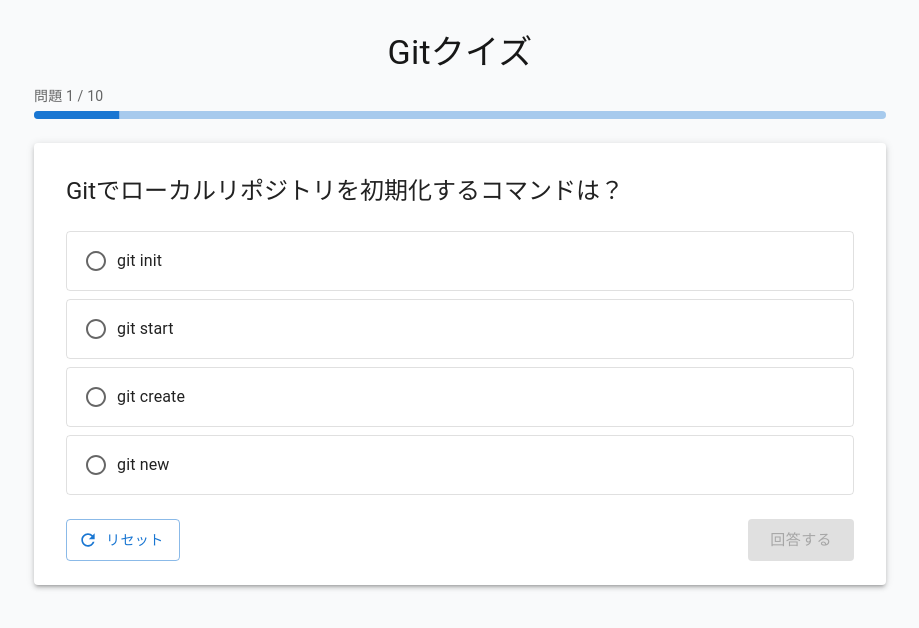
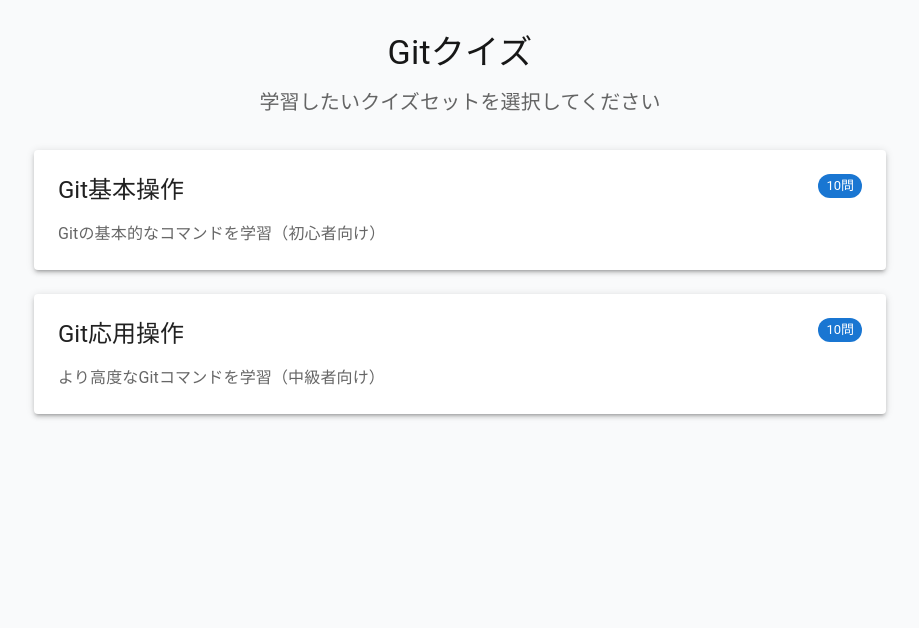
Before and after one commit to yukanakamura1226/git-quiz-app-claude, a Next.js app: page / in a window 1280 px wide. Shown: the top 628 px of the page, without its empty margins (180-1099 px from the left). Built offline with nearby package versions, Linux system fonts and the light colour scheme.

Commit message:
feat: 効果音、セット数追加

```diff
--- a/src/app/components/GitQuiz.tsx
+++ b/src/app/components/GitQuiz.tsx
@@ -18,8 +18,8 @@
   useTheme,
   useMediaQuery
 } from '@mui/material';
-import { CheckCircle, Cancel, Refresh, Quiz } from '@mui/icons-material';
-import { gitQuizQuestions } from '../quiz-data';
+import { CheckCircle, Cancel, Refresh, Quiz, ArrowBack } from '@mui/icons-material';
+import { quizSets, QuizSet, QuizQuestion } from '../quiz-data';
 
 interface QuizResult {
   questionId: number;
@@ -42,6 +42,7 @@
   const theme = useTheme();
   const isMobile = useMediaQuery(theme.breakpoints.down('sm'));
 
+  const [selectedQuizSet, setSelectedQuizSet] = useState<QuizSet | null>(null);
   const [quizState, setQuizState] = useState<QuizState>({
     currentQuestionIndex: 0,
     selectedAnswer: null,
@@ -52,8 +53,9 @@
     score: 0
   });
 
-  const currentQuestion = gitQuizQuestions[quizState.currentQuestionIndex];
-  const progress = ((quizState.currentQuestionIndex + 1) / gitQuizQuestions.length) * 100;
+  const currentQuestions = selectedQuizSet?.questions || [];
+  const currentQuestion = currentQuestions[quizState.currentQuestionIndex];
+  const progress = currentQuestions.length > 0 ? ((quizState.currentQuestionIndex + 1) / currentQuestions.length) * 100 : 0;
 
   const loadQuizProgress = useCallback(() => {
     try {
@@ -84,25 +86,23 @@
   }, [saveQuizProgress]);
 
   const handleAnswerSelect = (answerIndex: number) => {
-    setQuizState(prev => ({
-      ...prev,
-      selectedAnswer: answerIndex
-    }));
-  };
+    const isCorrect = answerIndex === currentQuestion.correctAnswer;
 
-  const handleSubmitAnswer = () => {
-    if (quizState.selectedAnswer === null) return;
+    // 正解時にピンポン音を再生
+    if (isCorrect) {
+      playCorrectSound();
+    }
 
-    const isCorrect = quizState.selectedAnswer === currentQuestion.correctAnswer;
     const result: QuizResult = {
       questionId: currentQuestion.id,
-      selectedAnswer: quizState.selectedAnswer,
+      selectedAnswer: answerIndex,
       isCorrect,
       timestamp: Date.now()
     };
 
     setQuizState(prev => ({
       ...prev,
+      selectedAnswer: answerIndex,
       showResult: true,
       isCorrect,
       results: [...prev.results, result],
@@ -110,8 +110,86 @@
     }));
   };
 
+  const playCorrectSound = () => {
+    try {
+      const AudioContext = window.AudioContext || (window as typeof window & { webkitAudioContext: typeof AudioContext }).webkitAudioContext;
+      const context = new AudioContext();
+
+      // ピンポン音を生成（シンプルなチャイム音）
+      const oscillator1 = context.createOscillator();
+      const oscillator2 = context.createOscillator();
+      const gainNode = context.createGain();
+
+      oscillator1.connect(gainNode);
+      oscillator2.connect(gainNode);
+      gainNode.connect(context.destination);
+
+      // ピンポンの「ピン」音（高い音）
+      oscillator1.frequency.setValueAtTime(800, context.currentTime);
+      oscillator1.frequency.setValueAtTime(800, context.currentTime + 0.1);
+
+      // ピンポンの「ポン」音（低い音）
+      oscillator2.frequency.setValueAtTime(600, context.currentTime + 0.15);
+      oscillator2.frequency.setValueAtTime(600, context.currentTime + 0.25);
+
+      // 音量調整
+      gainNode.gain.setValueAtTime(0.3, context.currentTime);
+      gainNode.gain.exponentialRampToValueAtTime(0.01, context.currentTime + 0.4);
+
+      oscillator1.start(context.currentTime);
+      oscillator1.stop(context.currentTime + 0.15);
+
+      oscillator2.start(context.currentTime + 0.15);
+      oscillator2.stop(context.currentTime + 0.4);
+    } catch {
+      console.log('Audio playback not supported');
+    }
+  };
+
+
+  const playPageTurnSound = () => {
+    try {
+      const AudioContext = window.AudioContext || (window as typeof window & { webkitAudioContext: typeof AudioContext }).webkitAudioContext;
+      const context = new AudioContext();
+
+      // ページめくり音を生成（紙がめくれる音）
+      const whiteNoise = context.createBufferSource();
+      const buffer = context.createBuffer(1, context.sampleRate * 0.2, context.sampleRate);
+      const data = buffer.getChannelData(0);
+
+      // ホワイトノイズを生成
+      for (let i = 0; i < buffer.length; i++) {
+        data[i] = Math.random() * 2 - 1;
+      }
+
+      whiteNoise.buffer = buffer;
+
+      // フィルターでページめくり感を演出
+      const filter = context.createBiquadFilter();
+      filter.type = 'highpass';
+      filter.frequency.setValueAtTime(3000, context.currentTime);
+      filter.Q.setValueAtTime(10, context.currentTime);
+
+      const gainNode = context.createGain();
+      gainNode.gain.setValueAtTime(0.02, context.currentTime);
+      gainNode.gain.exponentialRampToValueAtTime(0.001, context.currentTime + 0.15);
+
+      whiteNoise.connect(filter);
+      filter.connect(gainNode);
+      gainNode.connect(context.destination);
+
+      whiteNoise.start(context.currentTime);
+      whiteNoise.stop(context.currentTime + 0.15);
+    } catch {
+      console.log('Audio playback not supported');
+    }
+  };
+
   const handleNextQuestion = () => {
-    if (quizState.currentQuestionIndex < gitQuizQuestions.length - 1) {
+    // ページめくり音を再生
+    playPageTurnSound();
+
+    if (quizState.currentQuestionIndex < currentQuestions.length - 1) {
       setQuizState(prev => ({
         ...prev,
         currentQuestionIndex: prev.currentQuestionIndex + 1,
@@ -140,12 +218,88 @@
     localStorage.removeItem('gitQuizState');
   };
 
+  const handleSelectQuizSet = (quizSet: QuizSet) => {
+    setSelectedQuizSet(quizSet);
+    setQuizState({
+      currentQuestionIndex: 0,
+      selectedAnswer: null,
+      showResult: false,
+      isCorrect: false,
+      quizCompleted: false,
+      results: [],
+      score: 0
+    });
+  };
+
+  const handleBackToSetSelection = () => {
+    setSelectedQuizSet(null);
+    setQuizState({
+      currentQuestionIndex: 0,
+      selectedAnswer: null,
+      showResult: false,
+      isCorrect: false,
+      quizCompleted: false,
+      results: [],
+      score: 0
+    });
+  };
+
   const getScoreColor = () => {
-    const percentage = (quizState.score / gitQuizQuestions.length) * 100;
+    const percentage = (quizState.score / currentQuestions.length) * 100;
     if (percentage >= 80) return 'success';
     if (percentage >= 60) return 'warning';
     return 'error';
   };
+
+  // セット選択画面
+  if (!selectedQuizSet) {
+    return (
+      <Container maxWidth="md">
+        <Box sx={{ mb: 3 }}>
+          <Typography variant="h4" align="center" gutterBottom>
+            Gitクイズ
+          </Typography>
+          <Typography variant="h6" align="center" color="text.secondary" gutterBottom>
+            学習したいクイズセットを選択してください
+          </Typography>
+        </Box>
+
+        <Box sx={{ display: 'grid', gap: 3, mt: 4 }}>
+          {quizSets.map((quizSet) => (
+            <Card
+              key={quizSet.id}
+              elevation={3}
+              sx={{
+                cursor: 'pointer',
+                transition: 'all 0.2s ease-in-out',
+                '&:hover': {
+                  elevation: 6,
+                  transform: 'translateY(-2px)'
+                }
+              }}
+              onClick={() => handleSelectQuizSet(quizSet)}
+            >
+              <CardContent sx={{ p: 3 }}>
+                <Box sx={{ display: 'flex', justifyContent: 'space-between', alignItems: 'flex-start', mb: 2 }}>
+                  <Typography variant="h5" component="h2">
+                    {quizSet.title}
+                  </Typography>
+                  <Chip
+                    label={`${quizSet.questions.length}問`}
+                    color="primary"
+                    size="small"
+                  />
+                </Box>
+                <Typography variant="body1" color="text.secondary">
+                  {quizSet.description}
+                </Typography>
+              </CardContent>
+            </Card>
+          ))}
+        </Box>
+      </Container>
+    );
+  }
 
   if (quizState.quizCompleted) {
     return (
@@ -156,14 +310,14 @@
             クイズ完了！
           </Typography>
           <Typography variant="h5" sx={{ mb: 3 }}>
-            スコア: {quizState.score} / {gitQuizQuestions.length}
+            スコア: {quizState.score} / {currentQuestions.length}
           </Typography>
           <Chip
-            label={`正答率: ${Math.round((quizState.score / gitQuizQuestions.length) * 100)}%`}
+            label={`正答率: ${Math.round((quizState.score / currentQuestions.length) * 100)}%`}
             color={getScoreColor()}
             sx={{ mb: 3, fontSize: '1.2rem', py: 3 }}
           />
-          <Box sx={{ mt: 3 }}>
+          <Box sx={{ mt: 3, display: 'flex', gap: 2, justifyContent: 'center', flexWrap: 'wrap' }}>
             <Button
               variant="contained"
               onClick={handleResetQuiz}
@@ -171,6 +325,14 @@
               size="large"
             >
               もう一度挑戦する
+            </Button>
+            <Button
+              variant="outlined"
+              onClick={handleBackToSetSelection}
+              startIcon={<ArrowBack />}
+              size="large"
+            >
+              セット選択に戻る
             </Button>
           </Box>
         </Paper>
@@ -181,12 +343,26 @@
   return (
     <Container maxWidth="md">
       <Box sx={{ mb: 3 }}>
+        <Box sx={{ display: 'flex', alignItems: 'center', justifyContent: 'space-between', mb: 2 }}>
+          <Button
+            variant="outlined"
+            onClick={handleBackToSetSelection}
+            startIcon={<ArrowBack />}
+            size="small"
+          >
+            セット選択
+          </Button>
+          <Typography variant="h6" color="primary">
+            {selectedQuizSet?.title}
+          </Typography>
+          <Box sx={{ width: 120 }} />
+        </Box>
         <Typography variant="h4" align="center" gutterBottom>
           Gitクイズ
         </Typography>
         <Box sx={{ mb: 2 }}>
           <Typography variant="body2" color="text.secondary" gutterBottom>
-            問題 {quizState.currentQuestionIndex + 1} / {gitQuizQuestions.length}
+            問題 {quizState.currentQuestionIndex + 1} / {currentQuestions.length}
           </Typography>
           <LinearProgress variant="determinate" value={progress} sx={{ height: 8, borderRadius: 4 }} />
         </Box>
@@ -203,7 +379,7 @@
             onChange={(e) => handleAnswerSelect(Number(e.target.value))}
           >
             <Box sx={{ display: 'flex', flexDirection: 'column', gap: 1 }}>
-              {currentQuestion.options.map((option, index) => (
+              {currentQuestion.options.map((option: string, index: number) => (
                 <Box key={index}>
                   <Paper
                     elevation={quizState.selectedAnswer === index ? 2 : 0}
@@ -261,22 +437,13 @@
               リセット
             </Button>
 
-            {!quizState.showResult ? (
-              <Button
-                variant="contained"
-                onClick={handleSubmitAnswer}
-                disabled={quizState.selectedAnswer === null}
-                size="large"
-              >
-                回答する
-              </Button>
-            ) : (
+            {quizState.showResult && (
               <Button
                 variant="contained"
                 onClick={handleNextQuestion}
                 size="large"
               >
-                {quizState.currentQuestionIndex < gitQuizQuestions.length - 1 ? '次の問題' : '結果を見る'}
+                {quizState.currentQuestionIndex < currentQuestions.length - 1 ? '次の問題' : '結果を見る'}
               </Button>
             )}
           </Box>
--- a/src/app/quiz-data.ts
+++ b/src/app/quiz-data.ts
@@ -6,7 +6,15 @@
   explanation: string;
 }
 
-export const gitQuizQuestions: QuizQuestion[] = [
+export interface QuizSet {
+  id: string;
+  title: string;
+  description: string;
+  questions: QuizQuestion[];
+}
+
+// Git基本操作クイズ（初心者向け）
+const basicQuestions: QuizQuestion[] = [
   {
     id: 1,
     question: "Gitでローカルリポジトリを初期化するコマンドは？",
@@ -30,45 +38,45 @@
   },
   {
     id: 4,
-    question: "リモートリポジトリから変更を取得するコマンドは？",
-    options: ["git download", "git fetch", "git get", "git retrieve"],
-    correctAnswer: 1,
-    explanation: "git fetchコマンドでリモートリポジトリから変更を取得します。"
-  },
-  {
-    id: 5,
     question: "現在のリポジトリの状態を確認するコマンドは？",
     options: ["git info", "git status", "git state", "git check"],
     correctAnswer: 1,
     explanation: "git statusコマンドで現在のリポジトリの状態を確認できます。"
   },
   {
+    id: 5,
+    question: "リモートリポジトリを複製するコマンドは？",
+    options: ["git copy", "git clone", "git download", "git duplicate"],
+    correctAnswer: 1,
+    explanation: "git cloneコマンドでリモートリポジトリを複製します。"
+  },
+  {
     id: 6,
+    question: "リモートリポジトリに変更をプッシュするコマンドは？",
+    options: ["git upload", "git push", "git send", "git sync"],
+    correctAnswer: 1,
+    explanation: "git pushコマンドでリモートリポジトリに変更をプッシュします。"
+  },
+  {
+    id: 7,
+    question: "リモートリポジトリから最新の変更を取得してマージするコマンドは？",
+    options: ["git fetch", "git pull", "git download", "git sync"],
+    correctAnswer: 1,
+    explanation: "git pullコマンドでリモートリポジトリから変更を取得してマージします。"
+  },
+  {
+    id: 8,
     question: "新しいブランチを作成して切り替えるコマンドは？",
     options: ["git branch -new", "git checkout -b", "git create-branch", "git switch -new"],
     correctAnswer: 1,
     explanation: "git checkout -bコマンドで新しいブランチを作成して切り替えます。"
   },
   {
-    id: 7,
-    question: "リモートリポジトリに変更をプッシュするコマンドは？",
-    options: ["git upload", "git push", "git send", "git sync"],
-    correctAnswer: 1,
-    explanation: "git pushコマンドでリモートリポジトリに変更をプッシュします。"
-  },
-  {
-    id: 8,
+    id: 9,
     question: "コミット履歴を表示するコマンドは？",
     options: ["git history", "git log", "git commits", "git timeline"],
     correctAnswer: 1,
     explanation: "git logコマンドでコミット履歴を表示します。"
-  },
-  {
-    id: 9,
-    question: "特定のコミットの変更内容を表示するコマンドは？",
-    options: ["git diff", "git show", "git view", "git display"],
-    correctAnswer: 1,
-    explanation: "git showコマンドで特定のコミットの変更内容を表示します。"
   },
   {
     id: 10,
@@ -78,3 +86,96 @@
     explanation: "git mergeコマンドでブランチをマージします。"
   }
 ];
+
+// Git応用操作クイズ（中級者向け）
+const advancedQuestions: QuizQuestion[] = [
+  {
+    id: 11,
+    question: "ワーキングディレクトリの変更を破棄するコマンドは？",
+    options: ["git reset", "git checkout", "git restore", "git revert"],
+    correctAnswer: 2,
+    explanation: "git restoreコマンドでワーキングディレクトリの変更を破棄します。"
+  },
+  {
+    id: 12,
+    question: "ステージングエリアから変更を取り消すコマンドは？",
+    options: ["git unstage", "git restore --staged", "git reset HEAD", "git undo"],
+    correctAnswer: 1,
+    explanation: "git restore --stagedコマンドでステージングエリアから変更を取り消します。"
+  },
+  {
+    id: 13,
+    question: "コミットメッセージを修正するコマンドは？",
+    options: ["git edit", "git commit --amend", "git modify", "git update"],
+    correctAnswer: 1,
+    explanation: "git commit --amendコマンドで直前のコミットメッセージを修正できます。"
+  },
+  {
+    id: 14,
+    question: "スタッシュに変更を一時保存するコマンドは？",
+    options: ["git save", "git stash", "git store", "git temp"],
+    correctAnswer: 1,
+    explanation: "git stashコマンドで現在の変更を一時的に保存できます。"
+  },
+  {
+    id: 15,
+    question: "リベースを実行するコマンドは？",
+    options: ["git merge", "git rebase", "git relocate", "git reapply"],
+    correctAnswer: 1,
+    explanation: "git rebaseコマンドでコミット履歴を整理し、ブランチを別のベースに移動できます。"
+  },
+  {
+    id: 16,
+    question: "ファイルの変更履歴を表示するコマンドは？",
+    options: ["git history", "git blame", "git track", "git follow"],
+    correctAnswer: 1,
+    explanation: "git blameコマンドでファイルの各行がいつ誰によって変更されたかを表示します。"
+  },
+  {
+    id: 17,
+    question: "特定のコミットの変更内容を表示するコマンドは？",
+    options: ["git diff", "git show", "git view", "git display"],
+    correctAnswer: 1,
+    explanation: "git showコマンドで特定のコミットの変更内容を表示します。"
+  },
+  {
+    id: 18,
+    question: "リモートリポジトリから変更を取得するコマンドは？",
+    options: ["git download", "git fetch", "git get", "git retrieve"],
+    correctAnswer: 1,
+    explanation: "git fetchコマンドでリモートリポジトリから変更を取得します。"
+  },
+  {
+    id: 19,
+    question: "コンフリクトを解決した後にマージを完了するコマンドは？",
+    options: ["git resolve", "git commit", "git complete", "git finish"],
+    correctAnswer: 1,
+    explanation: "コンフリクトを解決した後、git commitでマージを完了します。"
+  },
+  {
+    id: 20,
+    question: "タグを作成するコマンドは？",
+    options: ["git mark", "git tag", "git label", "git version"],
+    correctAnswer: 1,
+    explanation: "git tagコマンドで特定のコミットにタグを付けることができます。"
+  }
+];
+
+// クイズセット定義
+export const quizSets: QuizSet[] = [
+  {
+    id: "basic",
+    title: "Git基本操作",
+    description: "Gitの基本的なコマンドを学習（初心者向け）",
+    questions: basicQuestions
+  },
+  {
+    id: "advanced",
+    title: "Git応用操作",
+    description: "より高度なGitコマンドを学習（中級者向け）",
+    questions: advancedQuestions
+  }
+];
+
+// 後方互換性のため
+export const gitQuizQuestions: QuizQuestion[] = basicQuestions;
```
